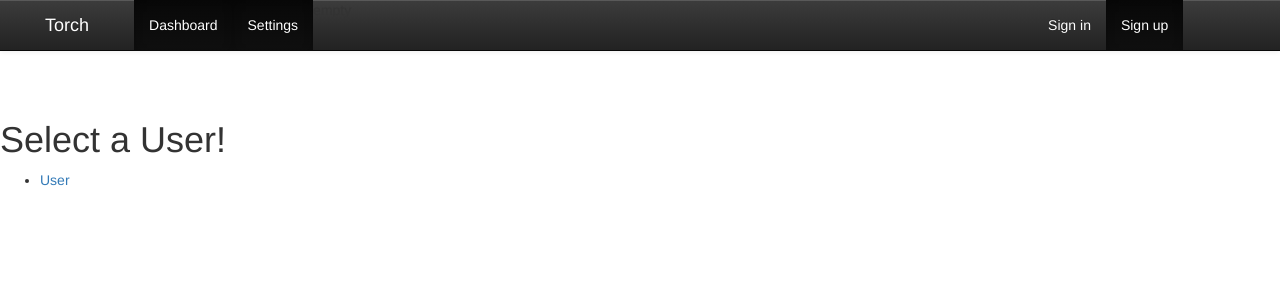
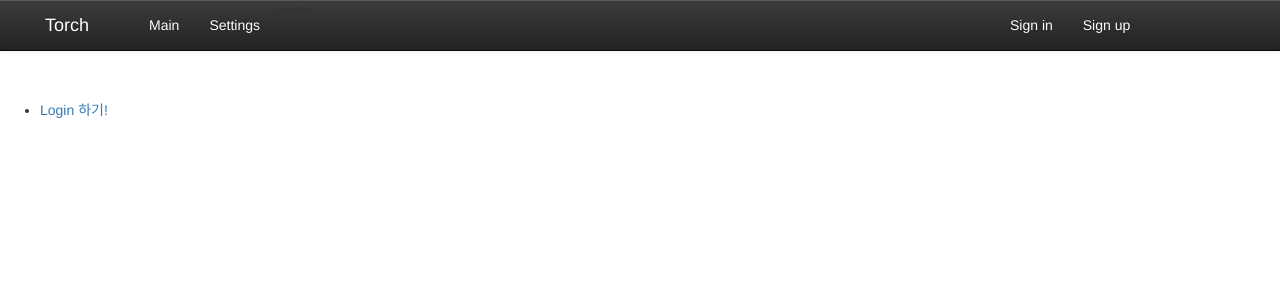
Before and after one commit to mlf23/Torch, a Django app: page / in a window 1280 px wide. Shown: the top 300 px of the page. Run offline with Django 3.2, Linux system fonts and the light colour scheme; some libraries are stand-ins or nearby versions.

Commit message:
Modify base.html

```diff
--- a/Torch/models.py
+++ b/Torch/models.py
@@ -7,7 +7,6 @@ from django.db import models
 class Project(models.Model):
     language = models.CharField(max_length=250)
     projects = models.CharField(max_length=250)
-
 
     def __str__(self):
         return self.language + ' | ' + self.projects
--- a/projects/templates/base.html
+++ b/projects/templates/base.html
@@ -11,7 +11,7 @@
     .main_container{
         margin:0px 500px 50px 500px;
     }
-                #one { position:absolute; top: 30px; right:80px; }
+        #one { position:absolute; top: 30px; right:80px; }
         #two { position: absolute; top: 300px; left: 500px; }
     </style>
         <meta charset="UTF-8">
@@ -28,14 +28,17 @@
             </div>
             <div class="collapse navbar-collapse" id="bs-example-navbar-collapse-1">
                 <ul class="nav navbar-nav">
-                    <li style="color:white;"> {% if request.get_full_path = main %} Find it!!! {% endif %}</li>
-                    <li class="active" style="color:white;"><a href="/dashboard/">Dashboard <span class="sr-only">(current)</span></a></li>
-                    <li class="active"><a href="#" style="color:white;">Settings</a></li>
+
+
+                    <!-- <li class="{% if action == 'main' %}active{% endif %}"style="color:white;"></li> -->
+
+                    <li class="{% if request.path == '/main/' %}active{% endif %}" ><a href="/main/" style="color:white;">Main <span class="sr-only">(current)</span></a></li>
+                    <li class="{% if request.path == '/settings/' %}active{% endif %}"><a href="#" style="color:white;">Settings</a></li>
                     <li class="acitve" style="width:720px;">empty</li>
-                    <li class="acitve"><a href="#" style="color:white;">
+                    <li class="{% if request.path == '/signin/' %}active{% endif %}"><a href="#" style="color:white;">
                         Sign in
                     </a></li>
-                    <li class="active"><a href="/sign_up/" style="color:white;">
+                    <li class="{% if request.path == '/sign_up/' %}active{% endif %}"><a href="/sign_up/" style="color:white;">
                         Sign up
                     </a></li>
                 </ul>
@@ -44,7 +47,6 @@
     </div>
 </nav>
 
-
 {% block content %}
 <!-- Here is index.html -->
 {% endblock %}
--- a/projects/templates/projects/main.html
+++ b/projects/templates/projects/main.html
@@ -2,11 +2,10 @@
 
 {% block content %}
 
-<h1> Select a User! </h1>
 <ul>
     {% for modelname in object_list %}
     {% with "projects:"|add:modelname|lower|add:"_list" as urlvar %}
-    <li><a href="{% url urlvar %}">{{ modelname }}</a></li>
+    <li><a href="{% url urlvar %}">Login 하기!</a></li>
     {% endwith %}
     {% endfor %}
 </ul>
--- a/projects/templates/projects/user_detail.html
+++ b/projects/templates/projects/user_detail.html
@@ -1,6 +1,10 @@
 {% extends 'base.html' %}
 
 {% block content %}
+
+<div class="container" style="width:60%;">
+    <a href="/main"><button><span class="glyphicon glyphicon-plus-sign"><span></button></a>
+</div>
 
 <div class="container" style="border: solid 2px; border-radius:5px; width:60%;">
 
--- a/projects/views.py
+++ b/projects/views.py
@@ -3,6 +3,7 @@ from django.views.generic.base import TemplateView
 from django.views.generic.list import ListView
 from django.views.generic.detail import DetailView
 from projects.models import User, Project, Code
+
 # Create your views here.
 
 class ProjectsModelView(TemplateView):
```
Also changed, not shown: projects/models.py (line endings or trailing spaces), 14 other files.
